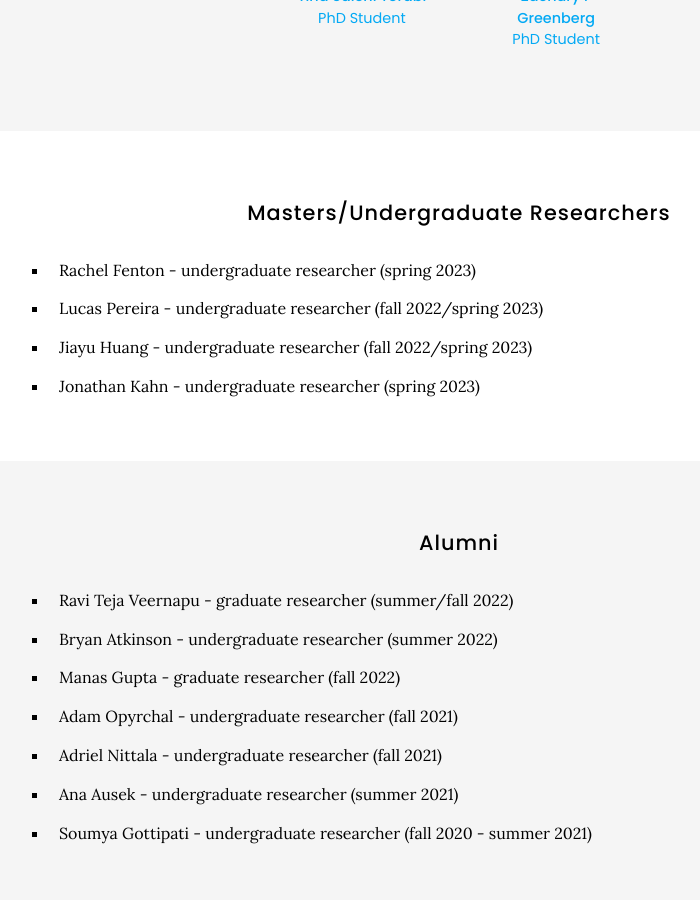
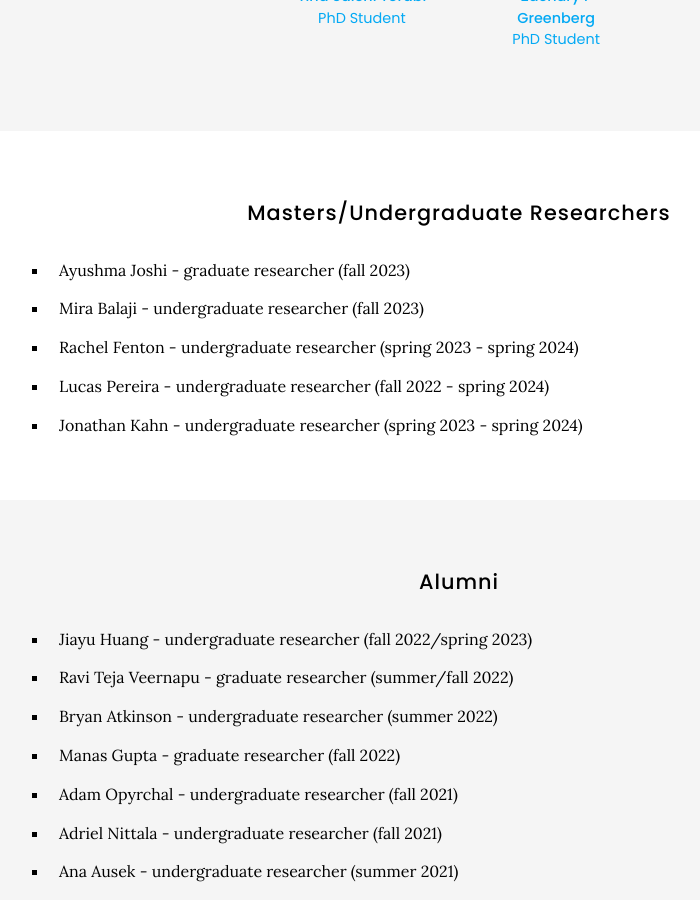
Before and after one commit to graim/GraimLabWebsite, a Jekyll site: the page built from team/index.md, in a window 1280 px wide and 900 px high, scrolled down 976 px. Shown: the whole window, without its empty margins (181-881 px from the left). Built offline with Jekyll 4.4.1, drawn with Linux system fonts in a browser that asks for light colours; nearby versions of some CDN libraries.

Commit message:
Update index.md
updated masters/undergraduate researchers lists

```diff
--- a/team/index.md
+++ b/team/index.md
@@ -37,15 +37,17 @@
 
 ## Masters/Undergraduate Researchers
 
-- Rachel Fenton - undergraduate researcher (spring 2023)
-- Lucas Pereira - undergraduate researcher (fall 2022/spring 2023)
-- Jiayu Huang - undergraduate researcher (fall 2022/spring 2023)
-- Jonathan Kahn - undergraduate researcher (spring 2023)
+- Ayushma Joshi - graduate researcher (fall 2023)
+- Mira Balaji - undergraduate researcher (fall 2023)
+- Rachel Fenton - undergraduate researcher (spring 2023 - spring 2024)
+- Lucas Pereira - undergraduate researcher (fall 2022 - spring 2024)
+- Jonathan Kahn - undergraduate researcher (spring 2023 - spring 2024)
 
 {% include section.html %}
 
 ## Alumni
 
+- Jiayu Huang - undergraduate researcher (fall 2022/spring 2023)
 - Ravi Teja Veernapu - graduate researcher (summer/fall 2022)
 - Bryan Atkinson - undergraduate researcher (summer 2022)
 - Manas Gupta - graduate researcher (fall 2022)
```
